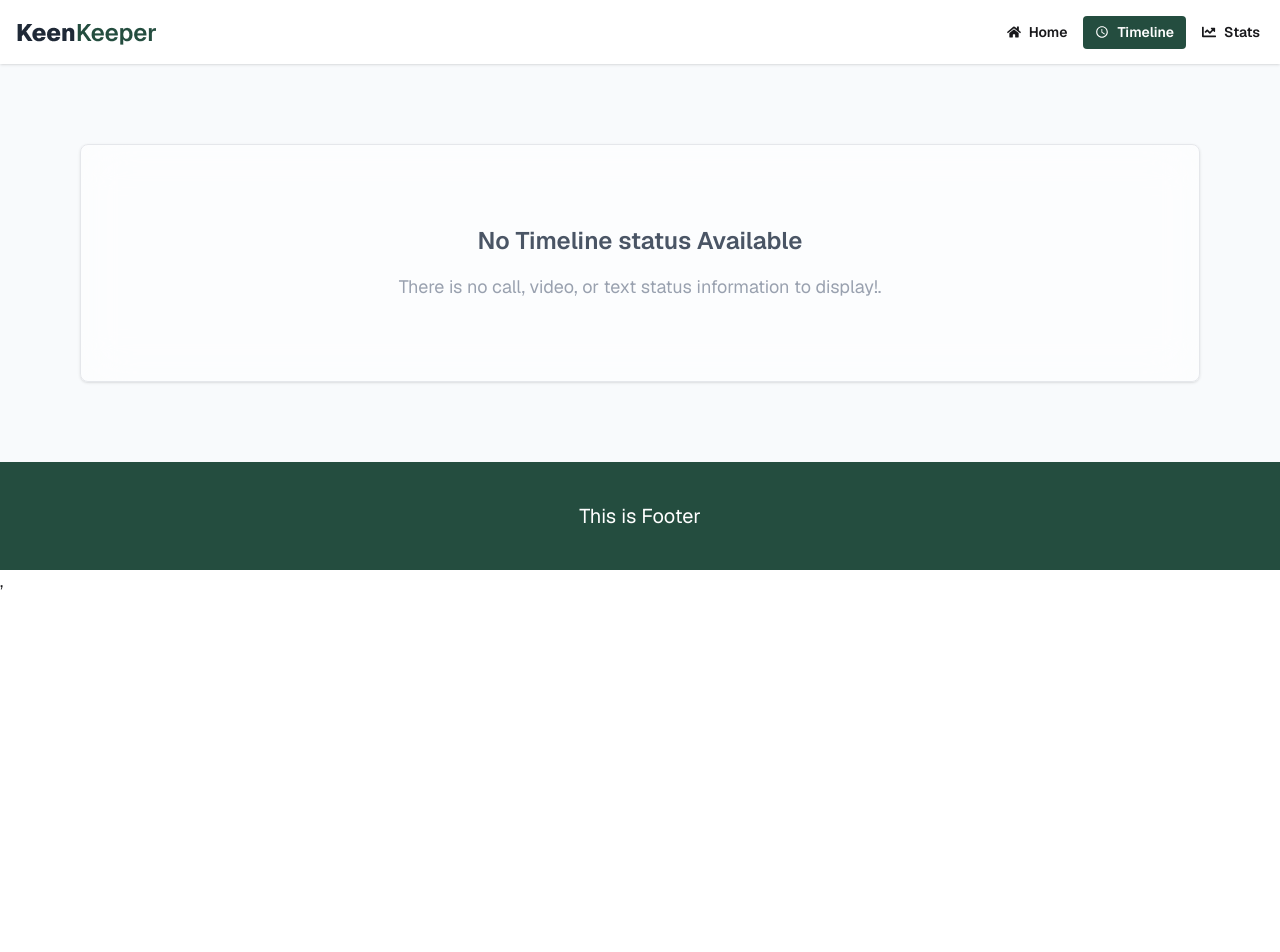
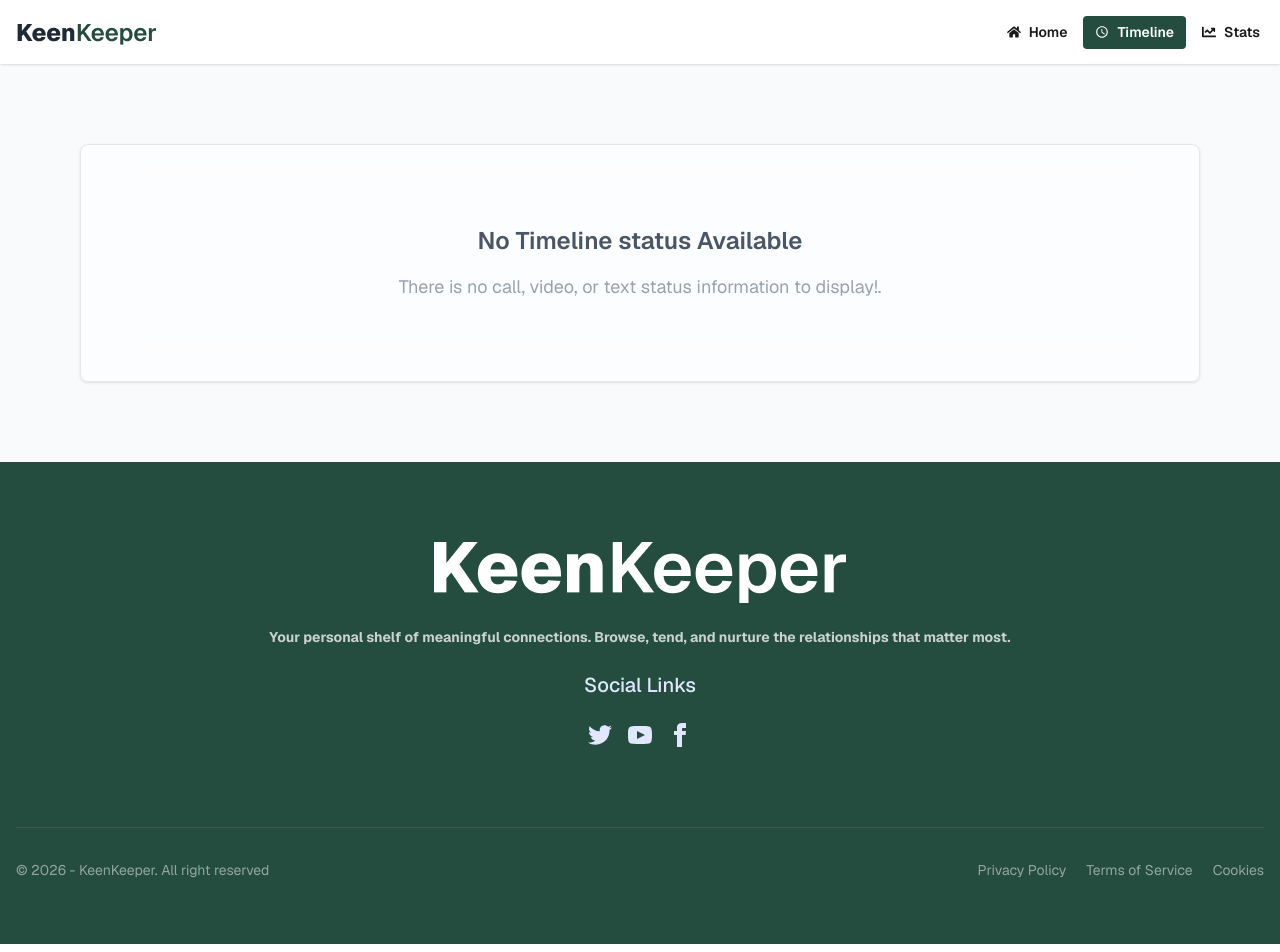
Before and after one commit to ANIK365PRO/-keen-keeper-frinds-A7-m42, a React (Vite) app: page /timeLine in a window 1280 px wide. Shown: the top 952 px of the page. Before the commit the page ends 800 px from the top, so only its background shows below. Built offline with nearby package versions, Linux system fonts and the light colour scheme.

Commit message:
added footer

```diff
--- a/src/components/shared/Footer.jsx
+++ b/src/components/shared/Footer.jsx
@@ -1,9 +1,65 @@
 import React from 'react';
+import footerImg from '../../assets/logo-xl.png'
+import { Link } from 'react-router';
 
 const Footer = () => {
     return (
-        <div>
-             <h2 className='text-xl text-center bg-[#244d3fFF] text-white p-10'>This is Footer </h2>
+        <div className='text-xl text-center bg-[#244d3fFF] text-white '>
+            <footer className="footer footer-horizontal footer-center px-4 py-16 md:pt-20 md:pb-16  text-primary-content space-y-10 container mx-auto">
+            <aside className='space-y-4'>
+                <img src={footerImg} alt="" />
+                <p className="font-bold text-white/75">
+                Your personal shelf of meaningful connections. Browse, tend, and nurture the relationships that matter most.
+                </p>
+
+                <p className='font-medium text-xl'>Social Links</p>
+                <div className="grid grid-flow-col gap-4">
+                <a>
+                    <svg
+                    xmlns="http://www.w3.org/2000/svg"
+                    width="24"
+                    height="24"
+                    viewBox="0 0 24 24"
+                    className="fill-current">
+                    <path
+                        d="M24 4.557c-.883.392-1.832.656-2.828.775 1.017-.609 1.798-1.574 2.165-2.724-.951.564-2.005.974-3.127 1.195-.897-.957-2.178-1.555-3.594-1.555-3.179 0-5.515 2.966-4.797 6.045-4.091-.205-7.719-2.165-10.148-5.144-1.29 2.213-.669 5.108 1.523 6.574-.806-.026-1.566-.247-2.229-.616-.054 2.281 1.581 4.415 3.949 4.89-.693.188-1.452.232-2.224.084.626 1.956 2.444 3.379 4.6 3.419-2.07 1.623-4.678 2.348-7.29 2.04 2.179 1.397 4.768 2.212 7.548 2.212 9.142 0 14.307-7.721 13.995-14.646.962-.695 1.797-1.562 2.457-2.549z"></path>
+                    </svg>
+                </a>
+                <a>
+                    <svg
+                    xmlns="http://www.w3.org/2000/svg"
+                    width="24"
+                    height="24"
+                    viewBox="0 0 24 24"
+                    className="fill-current">
+                    <path
+                        d="M19.615 3.184c-3.604-.246-11.631-.245-15.23 0-3.897.266-4.356 2.62-4.385 8.816.029 6.185.484 8.549 4.385 8.816 3.6.245 11.626.246 15.23 0 3.897-.266 4.356-2.62 4.385-8.816-.029-6.185-.484-8.549-4.385-8.816zm-10.615 12.816v-8l8 3.993-8 4.007z"></path>
+                    </svg>
+                </a>
+                <a>
+                    <svg
+                    xmlns="http://www.w3.org/2000/svg"
+                    width="24"
+                    height="24"
+                    viewBox="0 0 24 24"
+                    className="fill-current">
+                    <path
+                        d="M9 8h-3v4h3v12h5v-12h3.642l.358-4h-4v-1.667c0-.955.192-1.333 1.115-1.333h2.885v-5h-3.808c-3.596 0-5.192 1.583-5.192 4.615v3.385z"></path>
+                    </svg>
+                </a>
+                </div>
+
+            </aside>
+            <nav className='border-t w-full border-white/10 pt-8 text-center flex flex-col md:flex-row justify-center md:justify-between items-center text-white/50 text-sm mx-auto'>
+
+                <p>© {new Date().getFullYear()} - KeenKeeper. All right reserved</p>
+                <ul className='flex justify-between items-center gap-2 md:gap-5'>
+                    <li>Privacy Policy</li>
+                    <li>Terms of Service</li>
+                    <li>Cookies</li>
+                </ul>
+            </nav>
+            </footer>
         </div>
     );
 };
--- a/src/layout/RootLayout.jsx
+++ b/src/layout/RootLayout.jsx
@@ -5,7 +5,7 @@
 
 const RootLayout = () => {
     return (
-        <div className='bg-[#f8fafcFF]'>
+        <div className='bg-[#f8fafcFF] p-0'>
 
             <NavBar></NavBar>
 
--- a/src/pages/timeLinePage/TimeLinePage.jsx
+++ b/src/pages/timeLinePage/TimeLinePage.jsx
@@ -1,4 +1,4 @@
-import React, { useContext } from 'react';
+import React, { useContext, useState } from 'react';
 import { FriendsContext } from '../../context/QuickCheckFriendsProvider';
 
 import TimeLineStatus from '../../components/ui/timeLineStatus/TimeLineStatus';
@@ -10,8 +10,19 @@
     const {quickCheck} = useContext(FriendsContext) //custom Context
             console.log( 'FriendsContext, quickCheck', quickCheck )
 
-    // const {name, type} = quickCheck
+            // const {name, type} = quickCheck
+            // console.log(name, type) // undefined
 
+    const [filerInfo, setFilterInfo] = useState([])
+    const handleFilter = (info) =>{
+
+        console.log(info, 'filter data')
+        const expectedFilterInfo = quickCheck.filter(data => data.type == info)
+
+        console.log(expectedFilterInfo)
+
+
+    }
 
 
     return (
@@ -22,14 +33,14 @@
         quickCheck.length === 0 ?
             <TimelineNotFound></TimelineNotFound> :
 
-            (<div className='container mx-auto space-y-6 px-4 py-10  md:p-16  lg:p-20 border'>
+            (<div className='container mx-auto space-y-6 px-4 py-10  md:p-16  lg:p-20'>
                 <h2 className='text-3xl  lg:text-5xl font-bold '>Timeline </h2>
 
-                <select defaultValue="Pick a font" className="select border-zinc-200 outline-hidden">
-                    <option >Filter Timeline</option>
-                    <option>Meetup</option>
-                    <option>Audio</option>
-                    <option>Video</option>
+                <select defaultValue="Filter Timeline All" className="select border-zinc-200 outline-hidden">
+                    <option onClick={() => handleFilter('all')}>Filter: All</option>
+                    <option onClick={() => handleFilter('meetup')}>Filter: Meetup</option>
+                    <option onClick={() => handleFilter('audio')}>Filter: Audio</option>
+                    <option onClick={() => handleFilter('video')}>Filter: Video</option>
                 </select>
 
                 <div className='space-y-6'>
```
